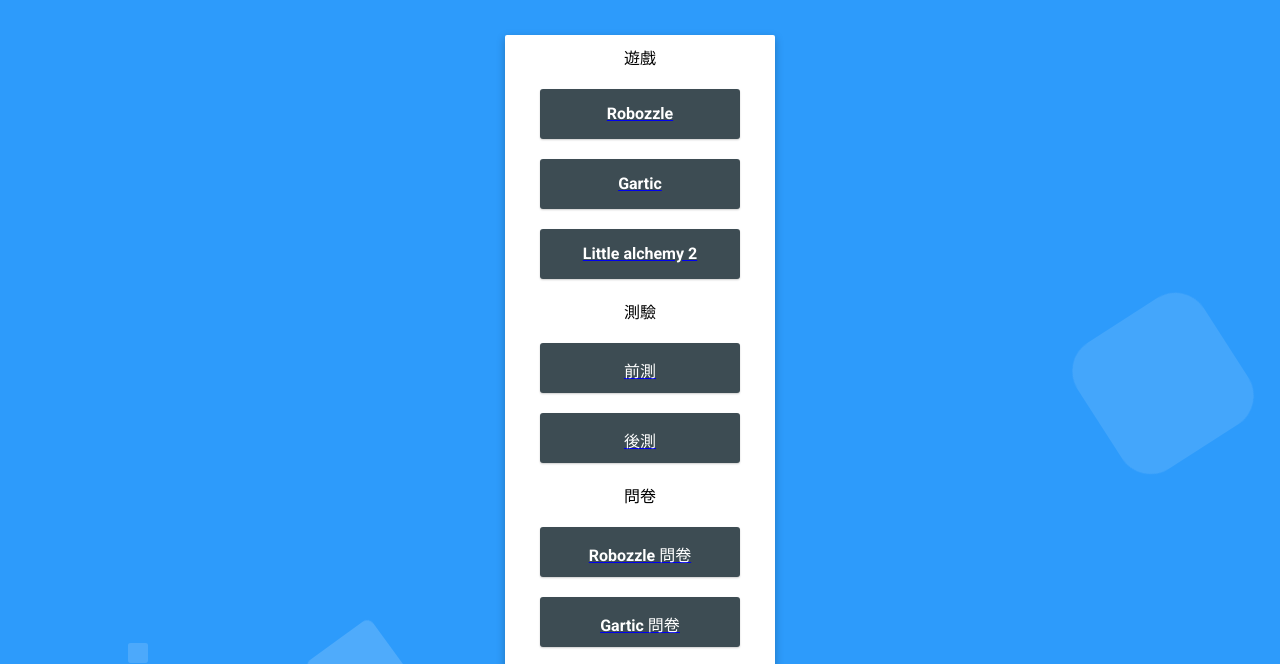
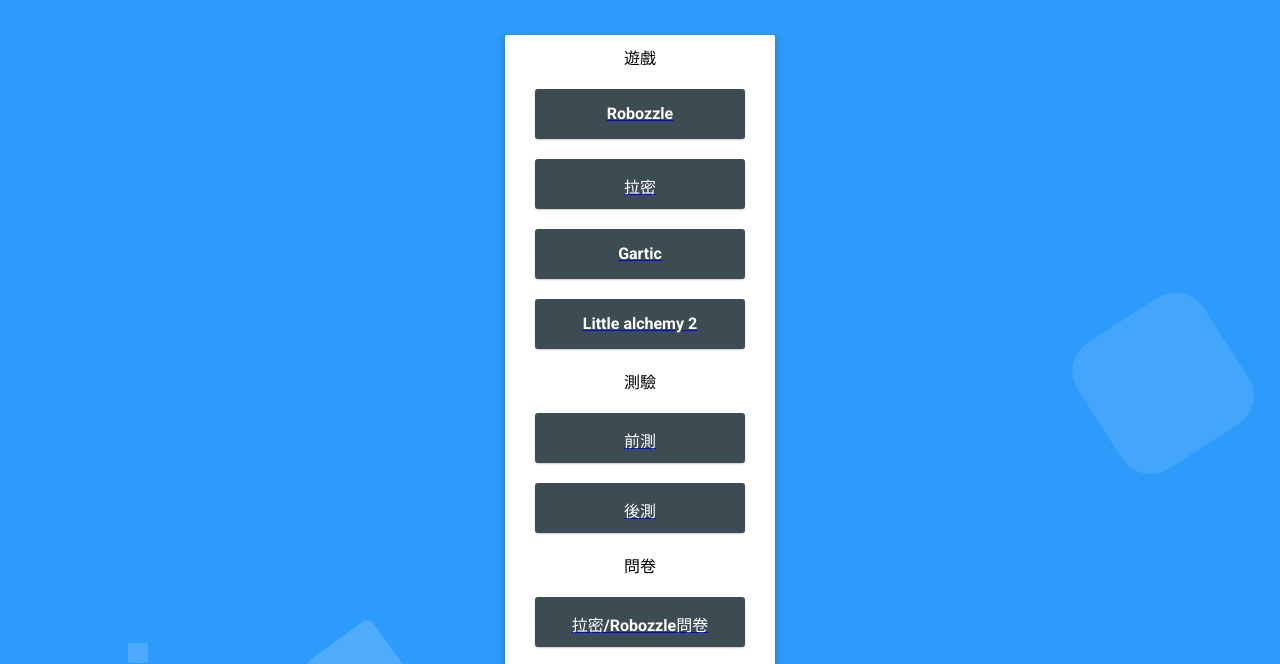
Before and after one commit to happy1103/DCS_CTgame, a plain HTML site: page index.html in a window 1280 px wide. Shown: the part 87-751 px from the top of the page. Drawn offline with nearby package versions, Linux system fonts and the light colour scheme.

Commit message:
Add files via upload

```diff
--- a/css.css
+++ b/css.css
@@ -114,7 +114,7 @@ html, body{background : #2d9bfb; font-family : Roboto; height: 100vh; width: 100
 .button {
   background: #3D4C53;
   margin : 20px auto;
-  width : 200px;
+  width : 210px;
   height : 50px;
   overflow: hidden;
   text-align : center;
--- a/index.html
+++ b/index.html
@@ -41,6 +41,13 @@
 			</div>
 		 </div></a>
 
+		 <a href="https://rummikub-apps.com/" target="_blank"><div class="button">
+			<p class="btnText">拉密</p>
+			<div class="btnTwo">
+			  <p class="btnText2">GO!</p>
+			</div>
+		 </div></a>
+
 		 <a href="https://drive.google.com/drive/folders/1SQv1gxBMX_QJycI2NGsq__pYN9aRNplb" target="_blank"><div class="button">
 			<p class="btnText">Gartic</p>
 			<div class="btnTwo">
@@ -72,7 +79,7 @@
 
 		 <p class="Text">問卷</p>
 		 		 <a href="https://docs.google.com/forms/d/1U_6QoopIcL7aE5FqOGgyFo68uA8rFrUlCfFxyu5Xpvo/viewform?edit_requested=true" target="_blank"><div class="button">
-			<p class="btnText">Robozzle 問卷</p>
+			<p class="btnText">拉密/Robozzle問卷</p>
 			<div class="btnTwo">
 			  <p class="btnText2">GO!</p>
 			</div>
```
Also changed, not shown: download.html (+2 -0 lines).
